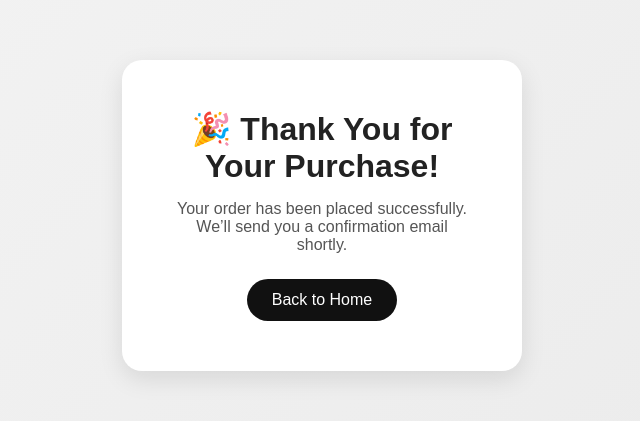
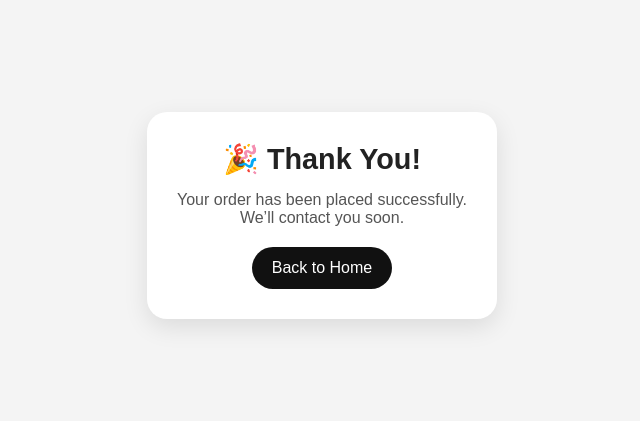
Before and after one commit to sai3223/Ab, a plain HTML site: page thankyou.html in a window 1280 px wide. Shown: the part 185-606 px from the top of the page, without its empty margins (318-958 px from the left). Drawn offline with Linux system fonts and the light colour scheme.

Commit message:
Update thank you page styling and content

```diff
--- a/thankyou.html
+++ b/thankyou.html
@@ -1,41 +1,29 @@
 <!DOCTYPE html>
 <html lang="en">
 <head>
-  <meta charset="UTF-8" />
-  <meta name="viewport" content="width=device-width, initial-scale=1.0" />
-  <title>Thank You | StyleAura</title>
+<meta charset="UTF-8">
+<meta name="viewport" content="width=device-width, initial-scale=1.0">
+<title>Thank You | TrendyStore</title>
 <style>
-    * { margin: 0; padding: 0; box-sizing: border-box; font-family: 'Poppins', sans-serif; }
-    body {
-      display: flex; justify-content: center; align-items: center;
-      height: 100vh; background: linear-gradient(135deg, #f4f4f4, #eaeaea);
-    }
-    .thankyou-box {
-      background: white; padding: 50px; border-radius: 20px;
-      text-align: center; box-shadow: 0 8px 25px rgba(0,0,0,0.1);
-      max-width: 400px; width: 90%;
-    }
-    h1 { font-size: 2rem; color: #222; margin-bottom: 15px; }
-    p { color: #555; margin-bottom: 25px; font-size: 1rem; }
-    button {
-      padding: 12px 25px; border: none; background: #111;
-      color: white; font-size: 1rem; border-radius: 25px; cursor: pointer;
-      transition: background 0.3s;
-    }
-    button:hover { background: #444; }
+  *{margin:0;padding:0;box-sizing:border-box;font-family:'Poppins',sans-serif;}
+  body{display:flex;justify-content:center;align-items:center;height:100vh;background:#f4f4f4;}
+  .thankyou-box{background:white;padding:30px;border-radius:20px;text-align:center;max-width:350px;width:90%;box-shadow:0 8px 25px rgba(0,0,0,0.1);}
+  h1{font-size:1.8rem;margin-bottom:15px;color:#222;}
+  p{color:#555;margin-bottom:20px;font-size:1rem;}
+  button{padding:12px 20px;border:none;background:#111;color:white;border-radius:25px;font-size:1rem;cursor:pointer;transition:0.3s;}
+  button:hover{background:#444;}
 </style>
 </head>
 <body>
 <div class="thankyou-box">
-    <h1>🎉 Thank You for Your Purchase!</h1>
-    <p>Your order has been placed successfully.<br>We’ll send you a confirmation email shortly.</p>
+  <h1>🎉 Thank You!</h1>
+  <p>Your order has been placed successfully.<br>We’ll contact you soon.</p>
   <button onclick="goHome()">Back to Home</button>
 </div>
-
 <script>
-    function goHome() {
+function goHome(){
   localStorage.removeItem('selectedProduct');
-      window.location.href = 'index.html';
+  window.location.href='index.html';
 }
 </script>
 </body>
```
Lines whose indentation alone changed are shown as unchanged.
